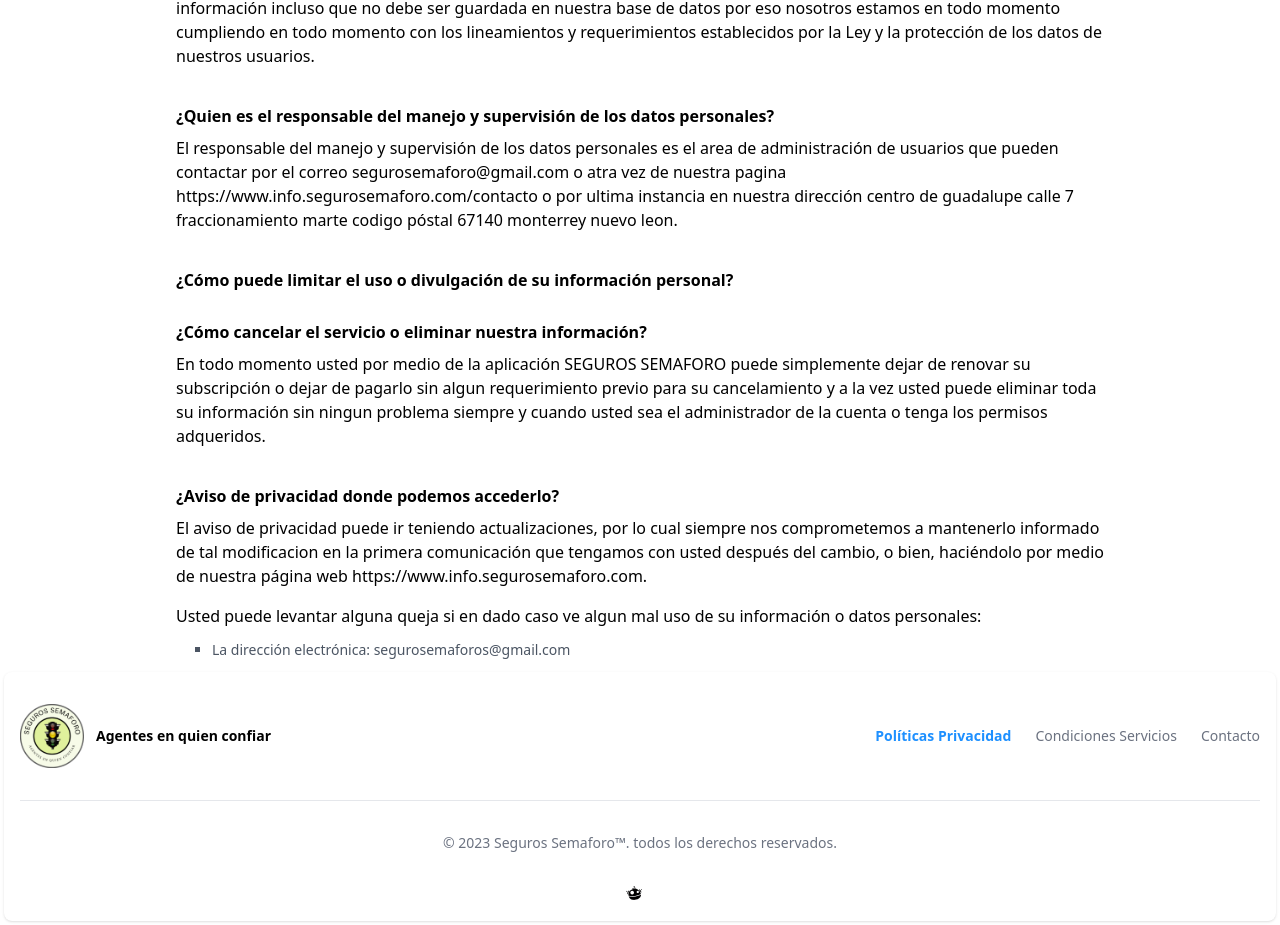
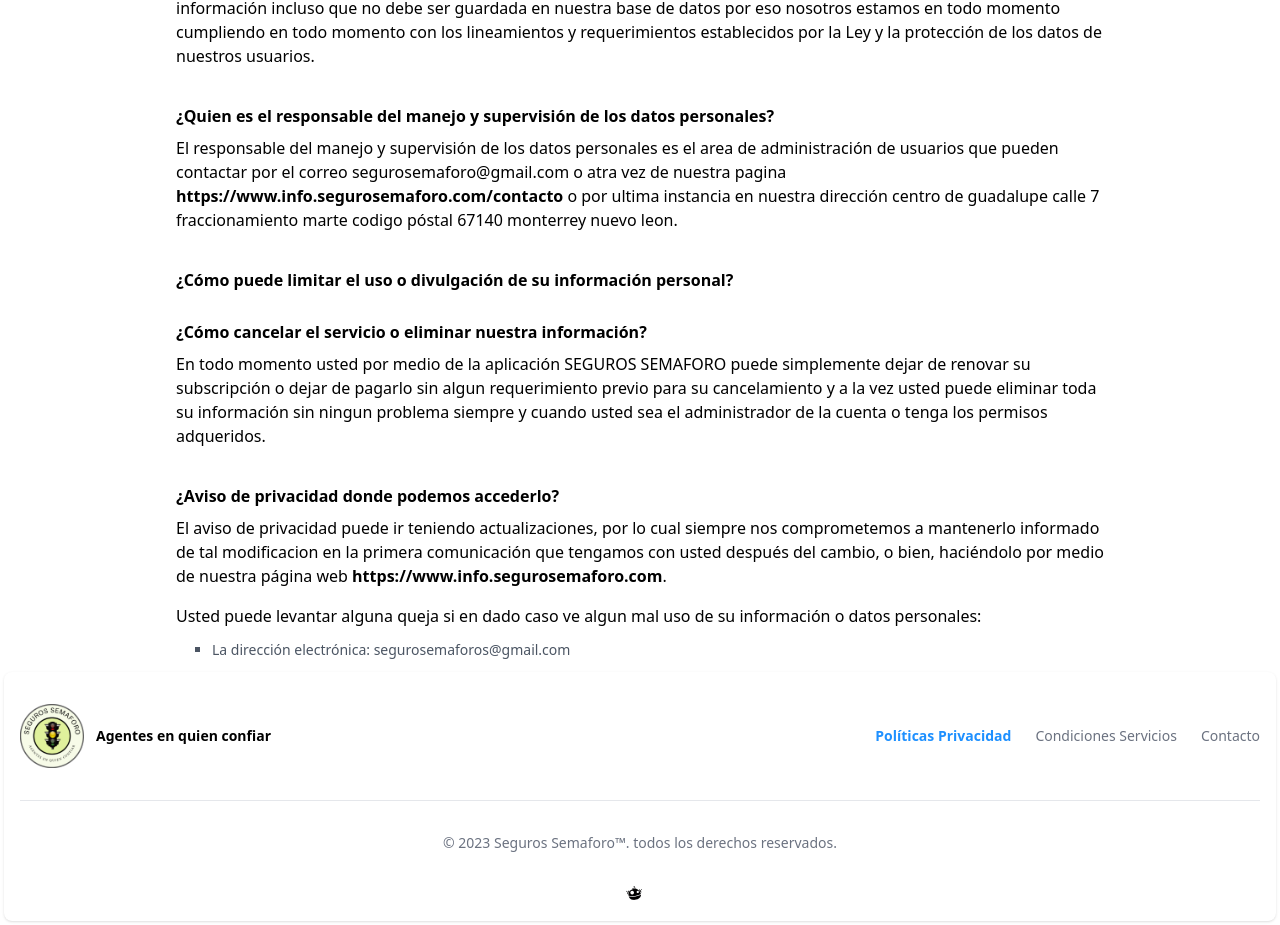
Before and after one commit to lobobogard/paginaOficial, a Nuxt app: page /politicasPrivacidad in a window 1280 px wide. Shown: the part 1072-1997 px from the top of the page. Built offline with nearby package versions, Linux system fonts and the light colour scheme.

Commit message:
enviar url correo

```diff
--- a/nuxt.config.ts
+++ b/nuxt.config.ts
@@ -1,6 +1,11 @@
 // https://nuxt.com/docs/api/configuration/nuxt-config
 export default defineNuxtConfig({
     css: ['~/assets/css/main.css', 'animate.css/animate.min.css'],
+    runtimeConfig:{
+      public:{
+        URL_API_CORREO: process.env.URL_API_CORREO
+      }
+    },
     postcss: {
       plugins: {
         tailwindcss: {},
--- a/pages/condicionesServicios.vue
+++ b/pages/condicionesServicios.vue
@@ -14,7 +14,7 @@
             </div>
             <div class="px-44 py-2">
                <p> El presente documento establece los términos y condiciones generales del uso que serán aplicables cuando usted visite y/o utilice la Aplicacion
-                y/o el Sitio Web ********pagina pendiente **********, cuyo dueño y contenido pertenecen a SEGUROS SEMAFORO, sociedad
+                y/o el Sitio Web <b>https://www.segurosemaforo.com</b>, cuyo dueño y contenido pertenecen a SEGUROS SEMAFORO, sociedad
                 constituida en monterrey nuevo leon, estados unidos mexicano, con domicilo centro de guadalupe monterrey nuevo leon #147. </p><br>
 
                 <p>También es necesario leer las Políticas de Privacidad, en donde detallamos nuestras prácticas de manejo de información .
--- a/pages/contacto.vue
+++ b/pages/contacto.vue
@@ -187,10 +187,12 @@
     }
 }
 
+
 function enviar() {
     spinner.value = false
     const { data, error } = useFetch(
-    'http://0.0.0.0/api/enviarCorreoPaginaOficial',
+    'https://api.segurosemaforo.com/api/enviarCorreoPaginaOficial',
+    // useRuntimeConfig().public.URL_API_CORREO,
     {
       method: 'POST',
       body: {
--- a/pages/politicasPrivacidad.vue
+++ b/pages/politicasPrivacidad.vue
@@ -53,7 +53,7 @@
             </div>
             <div class="px-44 py-2">
                 El responsable del manejo y supervisión de los datos personales es el area de administración de usuarios que pueden contactar por el correo segurosemaforo@gmail.com o atra vez de nuestra pagina
-                https://www.info.segurosemaforo.com/contacto o por ultima instancia en nuestra dirección centro de guadalupe calle 7 fraccionamiento marte codigo póstal 67140 monterrey nuevo leon.
+                <b>https://www.info.segurosemaforo.com/contacto</b> o por ultima instancia en nuestra dirección centro de guadalupe calle 7 fraccionamiento marte codigo póstal 67140 monterrey nuevo leon.
             </div>
             <div class="px-44 pt-7 font-bold">
                 ¿Cómo puede limitar el uso o divulgación de su información personal?
@@ -72,7 +72,7 @@
             </div>
             <div class="px-44 py-2">
                 El aviso de privacidad puede ir teniendo actualizaciones, por lo cual siempre nos comprometemos a mantenerlo informado de tal modificacion en la primera comunicación que
-                tengamos con usted después del cambio, o bien, haciéndolo por medio de nuestra página web https://www.info.segurosemaforo.com.
+                tengamos con usted después del cambio, o bien, haciéndolo por medio de nuestra página web <b>https://www.info.segurosemaforo.com</b>.
             </div>
             <div class="px-44 py-2">
                 Usted puede levantar alguna queja si en dado caso ve algun mal uso de su información o datos personales:
```
